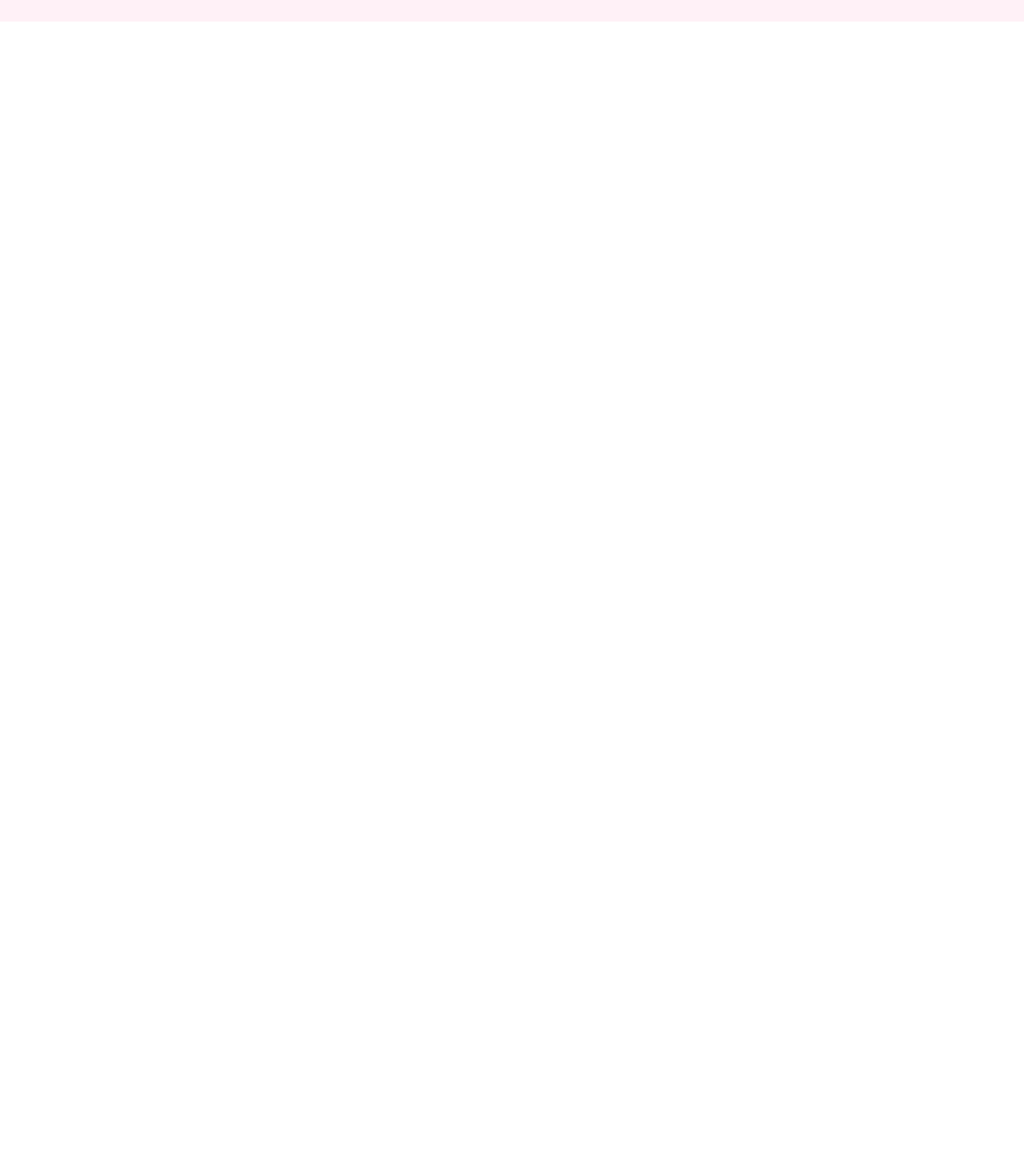
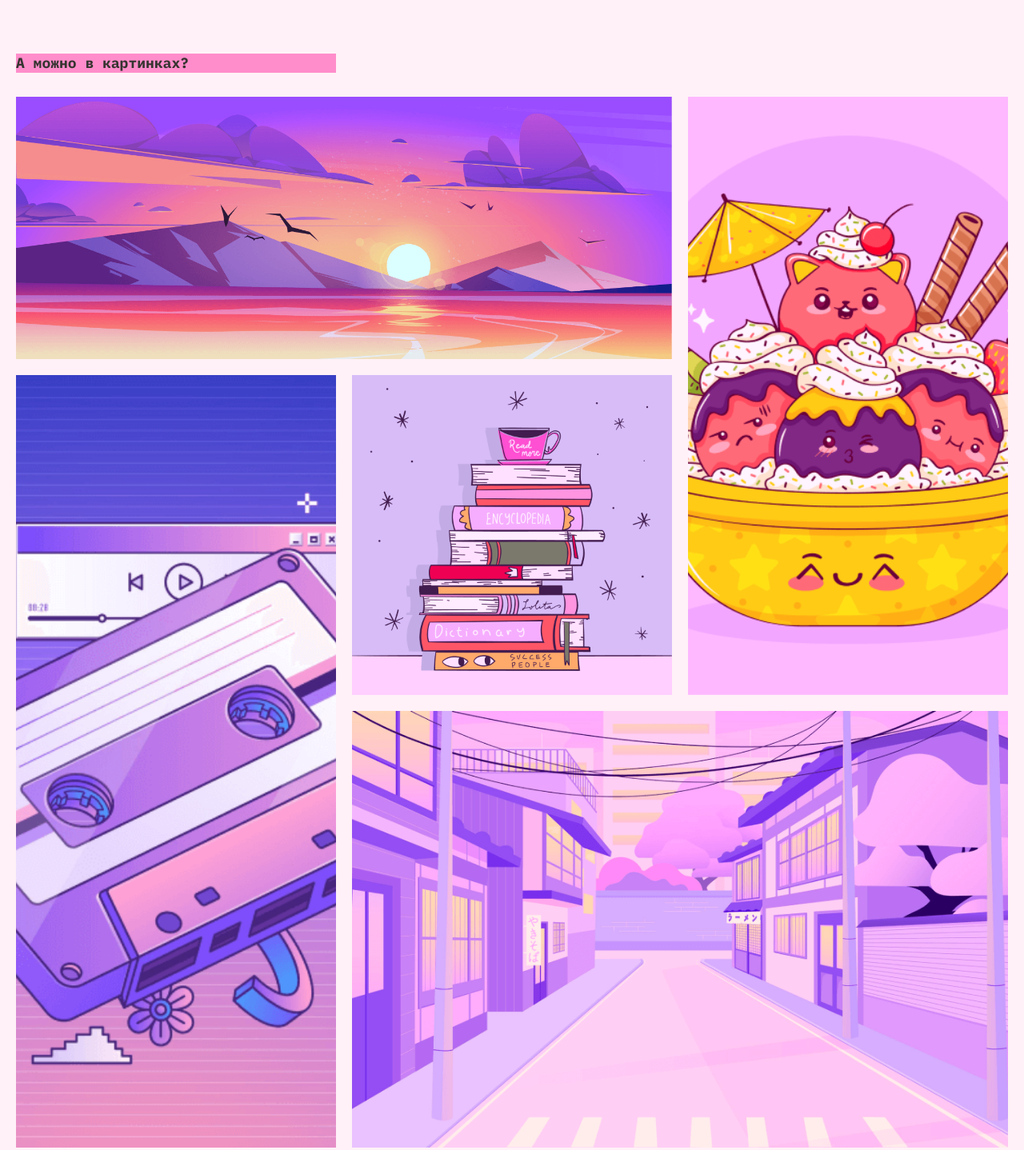
Before and after one commit to Velnene/slozhno-sosredotochitsya, a plain HTML site: page index.html in a window 1280 px wide. Shown: the part 2892-4330 px from the top of the page at 80% size. Before the commit the page ends 2919 px from the top, so only its background shows below. Drawn offline with Linux system fonts and the light colour scheme.

Commit message:
add section images

```diff
--- a/index.html
+++ b/index.html
@@ -39,7 +39,6 @@
     <h3 class="header__subtitle">Что делать, когда не можешь делать ничего
       Или почему нам так сложно сконцентрироваться, особенно когда очень надо</h3>
   </header>
-
   <main class="main">
     <section class="section first-section">
       <h3 class="section__title">
@@ -76,7 +75,6 @@
         </div>
       </div>
     </section>
-
     <section class="section second-section">
       <h3 class="section__title">
         Что снижает концентрацию внимания?
@@ -111,7 +109,6 @@
           мы проводим в гаджетах, тем больше времени затем нужно, чтобы вернуться к работе.</p>
       </div>
     </section>
-
     <section class="section first-section">
       <h3 class="section__title">
         Как концентрироваться лучше, чем золотая рыбка (то есть дольше трёх секунд)
@@ -165,7 +162,14 @@
         </div>
       </div>
     </section>
-
+    <section class="section section__for-images">
+      <h3 class="section__subtitle">А можно в картинках?</h3>
+      <img class="section__images section__images_sunset" src="./images/sunset.png" alt="">
+      <img class="section__images section__images_ice-cream" src="./images/ice-cream.png" alt="">
+      <img class="section__images section__images_tape" src="./images/tape.png" alt="">
+      <img class="section__images section__images_books" src="./images/books.png" alt="">
+      <img class="section__images section__images_street" src="./images/street.png" alt="">
+    </section>
   </main>
   <script src="./scripts/script.js"></script>
 </body>
--- /dev/null
+++ b/styles/section/__for-images/section__for-images.css
@@ -0,0 +1,11 @@
+.section__for-images{
+  grid-template-areas:
+  'title . .'
+  'sunset sunset ice-cream'
+  'tape books ice-cream'
+  'tape street street';
+  grid-template-columns: 1fr 1fr 1fr;
+  row-gap: 20px;
+  column-gap: 20px;
+
+}
--- /dev/null
+++ b/styles/section/__images/_books/section__images_books.css
@@ -0,0 +1,3 @@
+.section__images_books {
+  grid-area: books;
+}
--- /dev/null
+++ b/styles/section/__images/_ice-cream/section__images_ice-cream.css
@@ -0,0 +1,3 @@
+.section__images_ice-cream {
+  grid-area: ice-cream;
+}
--- /dev/null
+++ b/styles/section/__images/_street/section__images_street.css
@@ -0,0 +1,3 @@
+.section__images_street {
+  grid-area: street;
+}
--- /dev/null
+++ b/styles/section/__images/_sunset/section__images_sunset.css
@@ -0,0 +1,3 @@
+.section__images_sunset {
+  grid-area: sunset;
+}
--- /dev/null
+++ b/styles/section/__images/_tape/section__images_tape.css
@@ -0,0 +1,3 @@
+.section__images_tape {
+  grid-area: tape;
+}
--- /dev/null
+++ b/styles/section/__images/section__images.css
@@ -0,0 +1,5 @@
+.section__images {
+  max-width: 100%;
+  min-height: 100%;
+  object-fit: cover;
+}
--- a/styles/style.css
+++ b/styles/style.css
@@ -22,6 +22,14 @@
 @import url(./section/__info/_column-two/section__info_column-two.css);
 @import url(./section/__info/_column-three/section__info_column-three.css);
 
+@import url(./section/__images/section__images.css);
+@import url(./section/__for-images/section__for-images.css);
+@import url(./section/__images/_books/section__images_books.css);
+@import url(./section/__images/_ice-cream/section__images_ice-cream.css);
+@import url(./section/__images/_street/section__images_street.css);
+@import url(./section/__images/_sunset/section__images_sunset.css);
+@import url(./section/__images/_tape/section__images_tape.css);
+
 .page {
   /* сохраните в разметке и стилях класс page. На его основе работает скрипт. */
 }
```
